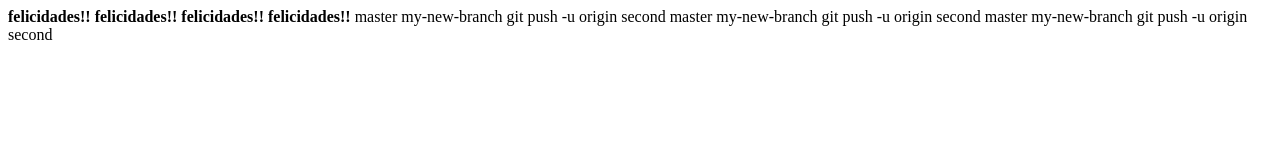
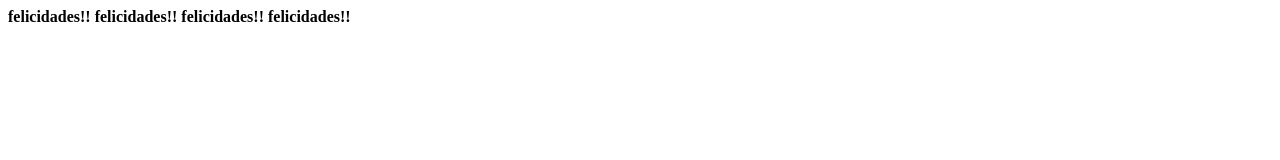
Before and after one commit to Oleteras/FirstRepo, a plain HTML site: page index.html in a window 1280 px wide. Drawn offline with Linux system fonts and the light colour scheme.

Commit message:
texto borrado

```diff
--- a/index.html
+++ b/index.html
@@ -4,16 +4,3 @@
 <b>felicidades!!</b>
 <b>felicidades!!</b>
 </html>
-
-master
-my-new-branch
-
-git push -u origin second
-master
-my-new-branch
-
-git push -u origin second
-master
-my-new-branch
-
-git push -u origin second
```
